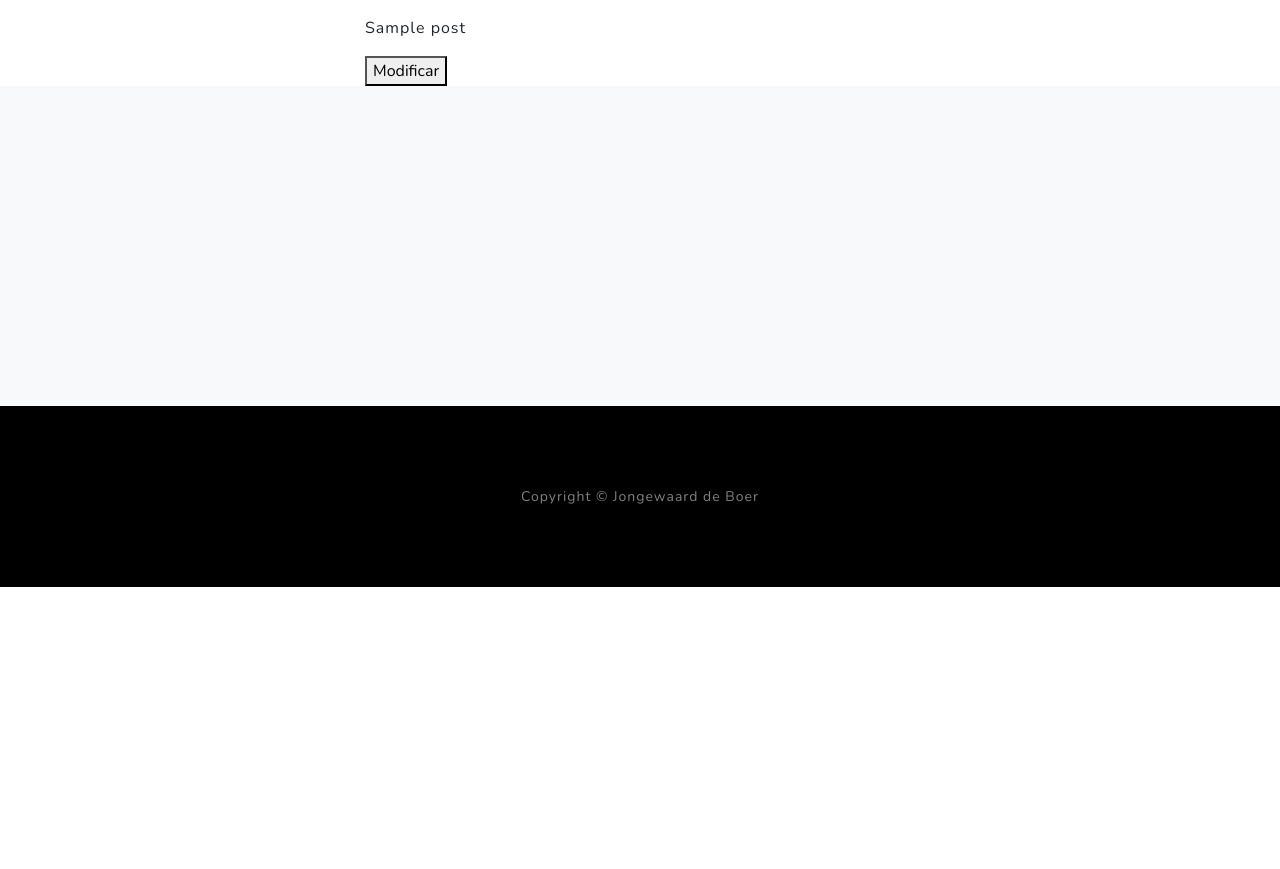
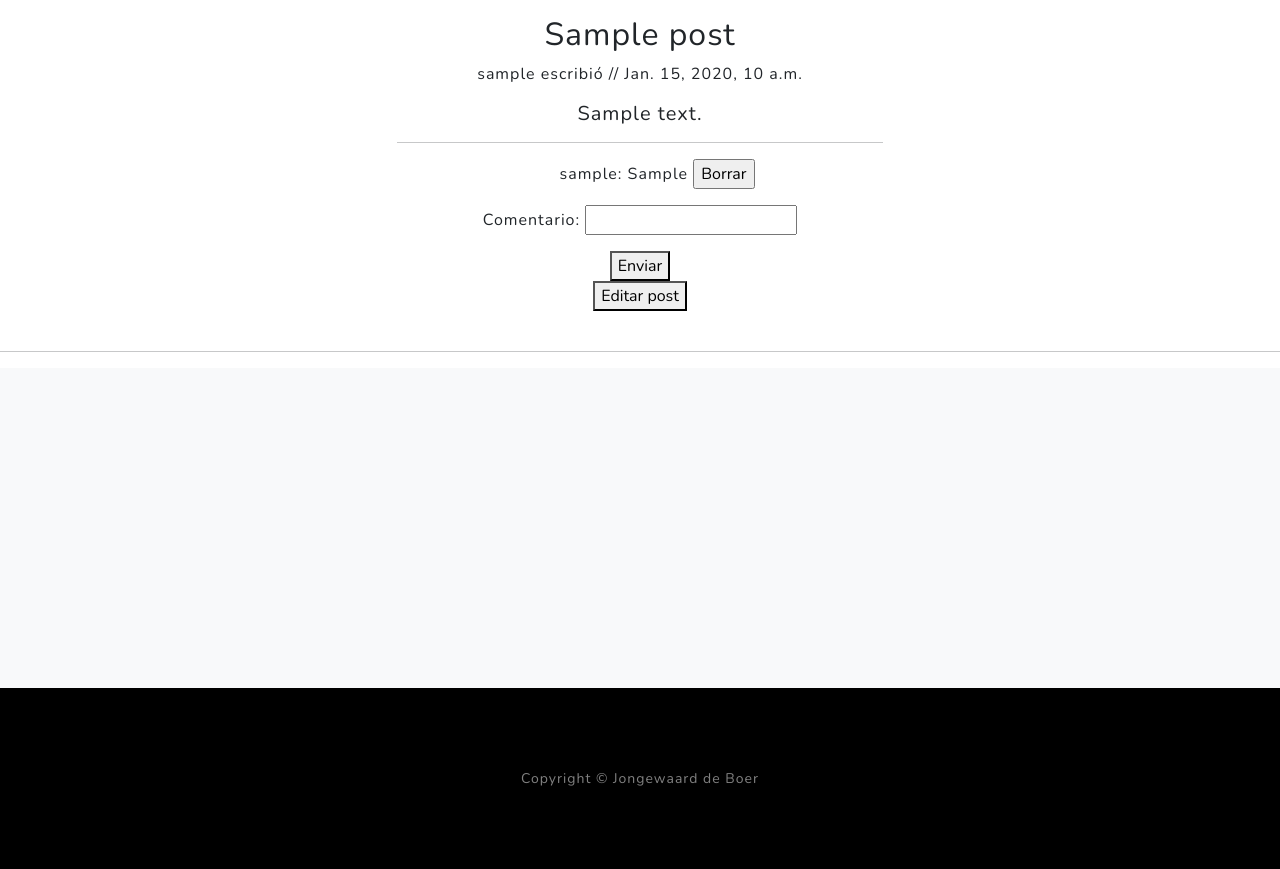
Before and after one commit to Jongewaard/EntregaFinalBlogCoderHouse, a Django app: page /view_post/ in a window 1280 px wide. Shown: the part 56-925 px from the top of the page. Before the commit the page ends 643 px from the top, so only its background shows below. Run offline with Django 4.2, Linux system fonts and the light colour scheme; a user stored in the database is signed in; tables that the repository leaves empty hold one stand-in row (values such as "Sample post"); some libraries are stand-ins or nearby versions.

Commit message:
se pueden borrar los comentarios

```diff
--- a/source/posts/admin.py
+++ b/source/posts/admin.py
@@ -2,3 +2,4 @@ from django.contrib import admin
 from posts.models import *
 # Register your models here.
 admin.site.register(Post)
+admin.site.register(Comentario)
--- a/source/posts/forms.py
+++ b/source/posts/forms.py
@@ -2,7 +2,15 @@ from ast import Pass
 from django.contrib.auth.forms import UserCreationForm, AuthenticationForm
 from django.contrib.auth.models import User
 from django.forms import *
+from posts.models import Post, Comentario
 
+from django.db import models
+from django.contrib.auth.models import User
+
+STATUS = (
+    (0,"Proyecto"),
+    (1,"Publicado")
+)
 class UserCustomCreationForm(UserCreationForm):
     username = CharField(label="Usuario")
     email = EmailField()
@@ -30,3 +38,15 @@ class UserEditForm(UserCreationForm):
         model = User
         fields = ["email", "password1", "password2"]
         help_texts = {k:"" for k in fields}
+
+class UserCreationPost(ModelForm):
+    class Meta:
+        model = Post
+        fields = ["autor", "titulo", "contenido", "estado", "slug"]
+        exclude = ['autor']
+
+class UserCommentPost(ModelForm):
+    class Meta:
+        model = Comentario
+        fields = ["autor","comentario", "related_post"]
+        exclude = ["autor", "related_post"]
--- a/source/posts/models.py
+++ b/source/posts/models.py
@@ -11,7 +11,7 @@ class Post(models.Model):
     titulo = models.CharField(max_length=300, unique=True)
     autor = models.ForeignKey(User, on_delete=models.CASCADE, related_name='blog_posts')
     contenido = models.TextField()
-    estado = models.IntegerField(choices=STATUS, default=0)
+    estado = models.IntegerField(choices=STATUS, default=1)
     slug = models.SlugField(max_length=300, unique=True)
 
     f_creacion = models.DateTimeField(auto_now_add=True)
@@ -22,3 +22,17 @@ class Post(models.Model):
 
     def __str__(self):
         return self.titulo
+
+
+class Comentario(models.Model):
+    related_post = models.IntegerField()
+    autor = models.ForeignKey(User, on_delete=models.CASCADE)
+    comentario = models.CharField(max_length=150)
+
+    f_creacion = models.DateTimeField(auto_now_add=True)
+
+    class Meta:
+        ordering = ['f_creacion']
+
+    def __str__(self):
+        return f"{self.autor}: {self.comentario}"
--- a/source/posts/templates/posts/base.html
+++ b/source/posts/templates/posts/base.html
@@ -19,7 +19,7 @@
                     <a class="navbar-brand" href="{% url 'home' %}">Inicio</a>
                     {% if request.user.username %}
                     <a class="navbar-brand" href="{% url 'ver_post' %}">Posts</a>
-                    <a class="navbar-brand" href="{% url 'home' %}">Crear</a>
+                    <a class="navbar-brand" href="{% url 'crear_post' %}">Crear</a>
                     <a class="navbar-brand" href="{% url 'home' %}">Buscar</a>
                     {% endif %}
                     <div class="collapse navbar-collapse" id="navbarResponsive">
--- a/source/posts/templates/posts/posts.html
+++ b/source/posts/templates/posts/posts.html
@@ -2,21 +2,68 @@
 
 {% block contenido%}
 <br><br><br>
-
+<style>
+    h1 {text-align: center;}
+    h2 {text-align: center;}
+    h3 {text-align: center;}
+    h4 {text-align: center;}
+    h5 {text-align: center;}
+    p {text-align: center;}
+    form {text-align: center;}
+    div {text-align: center;}
+    hr {
+    margin-left: auto;
+    margin-right: auto;
+    }
+    </style>
 {% if error%}
 <br><p>{{error}}</p><br>
 {% endif %}
+<!-- por cada post creado -->
+{% for post in post_lists %}
 
-<form action="" method="POST" style="margin: auto; width: 550px;">
-    {% for post in post_lists %}
-    <p>{{post}}</p>
-    <button type="submit"> Modificar</button>
+    <h2>{{post}}</h2>
+    <p>{{post.autor}} escribió // {{post.f_creacion}}</p>
+    <h5>{{post.contenido}}</h5>
+    <!-- imprimo los comentarios -->
+    <hr width="38%">
+    {% for comment in comments %}
+        {% if comment.related_post == post.id%}
+        <form method="POST">
+        <p>&emsp;&emsp;{{comment}}
+            {% if comment.autor.username == request.user.username %}
+                {% csrf_token %}
+                <input type="hidden" name = "id_comentario_borrar" value={{comment.id}} >
+                <input type="submit" value="Borrar"></p>
+            {% endif %}
+        </form>
+
+        {% endif %}
     {% endfor%}
 
+<form method="POST">
+    {% csrf_token %}
+    <!-- me guardo el id del usuario y el nombre (no es delicado pero funciona)  style="margin: auto; width: 550px;" -->
+    <input type="hidden" name="id_post" value= {{post.id}} >
+    <input type="hidden" name="autor" value= {{post.autor}} >
+    <!-- imprimo el post -->
 
+    {{form.as_p}}
+    <button type="submit">Enviar</button>
+</form>
+<!-- si el usuario logueado es el creador del post, podra ver el botón de editar post -->
+{% if post.autor.username == request.user.username %}
+<form action="" method="POST">
+    {% csrf_token %}
+
+    <input type="hidden" name="id_post" value= {{post.id}} >
+    <button type="submit">Editar post</button>
 
 </form>
-
+{% endif %}
+<br>
+<hr>
+{% endfor%}
 
 
 
--- a/source/posts/urls.py
+++ b/source/posts/urls.py
@@ -8,5 +8,6 @@ urlpatterns = [
     path("logout/", LogoutView.as_view(template_name = "posts/logout.html"), name='logout' ),
     path("registrarse/", register, name='registrarse' ),
     path("edit_user/", modificar_usuario, name='editar_usuario'),
-    path("view_post/", ver_post, name='ver_post')
+    path("view_post/", ver_post, name='ver_post'),
+    path("create_post/", crear_post, name='crear_post')
 ]
--- a/source/posts/views.py
+++ b/source/posts/views.py
@@ -4,9 +4,11 @@ from django.shortcuts import render, redirect
 from posts.models import *
 from django.contrib.auth.forms import AuthenticationForm, UserCreationForm
 from django.contrib.auth import login, logout, authenticate
-from posts.forms import UserCustomCreationForm, CustomAuthenticationForm, UserEditForm
+from posts.forms import *
 from django.contrib.auth.mixins import LoginRequiredMixin
 from django.contrib.auth.decorators import login_required
+
+
 
 # con @login_required se protege cualquier vista para ser necesario estar logueado
 # esto es para vistas basadas en funciones
@@ -76,5 +78,49 @@ def modificar_usuario(request):
         return redirect("home")
 
 def ver_post(request):
-    listado_posteos = Post.objects.all()
-    return render(request, "posts/posts.html", {"post_lists": listado_posteos})
+    if request.method == "GET":
+        listado_posteos = Post.objects.all()
+        listado_comentarios = Comentario.objects.all()
+        form = UserCommentPost()
+        contexto = {
+            "post_lists": listado_posteos,
+            "form": form,
+            "comments":listado_comentarios
+            }
+        return render(request, "posts/posts.html", contexto)
+    else:
+        form = UserCommentPost(request.POST)
+
+        # esto es una gronchada xd
+        try:
+            if request.POST["id_comentario_borrar"]:
+                Comentario.objects.filter(id=request.POST["id_comentario_borrar"]).update(comentario='--deleted--')
+            return redirect("ver_post")
+        except:
+            pass
+
+        if form.is_valid():
+            data = form.cleaned_data
+            instance = form.instance
+            instance.autor = request.user
+            instance.related_post = request.POST["id_post"]
+            instance.save()
+        return redirect("ver_post")
+
+
+
+@login_required
+def crear_post(request):
+    if request.method == "GET":
+        form = UserCreationPost()
+        #print(form)
+        return render(request, "posts/create_post.html", {"form":form} )
+    else:
+        form = UserCreationPost(request.POST)
+        print(f"request: {request}")
+        if form.is_valid():
+            instance = form.instance
+            instance.autor = request.user
+            instance.save()
+
+        return redirect("ver_post")
```
Also changed, not shown: source/posts/templates/posts/create_post.html (added, +18 -0 lines), source/posts/migrations/0002_comentario.py (added), source/posts/migrations/0003_remove_comentario_f_modificacion.py (added), source/posts/migrations/0004_alter_comentario_contenido.py (added), source/posts/migrations/0005_rename_contenido_comentario_comentario.py (added), source/posts/migrations/0006_alter_comentario_options_alter_post_estado.py (added).
